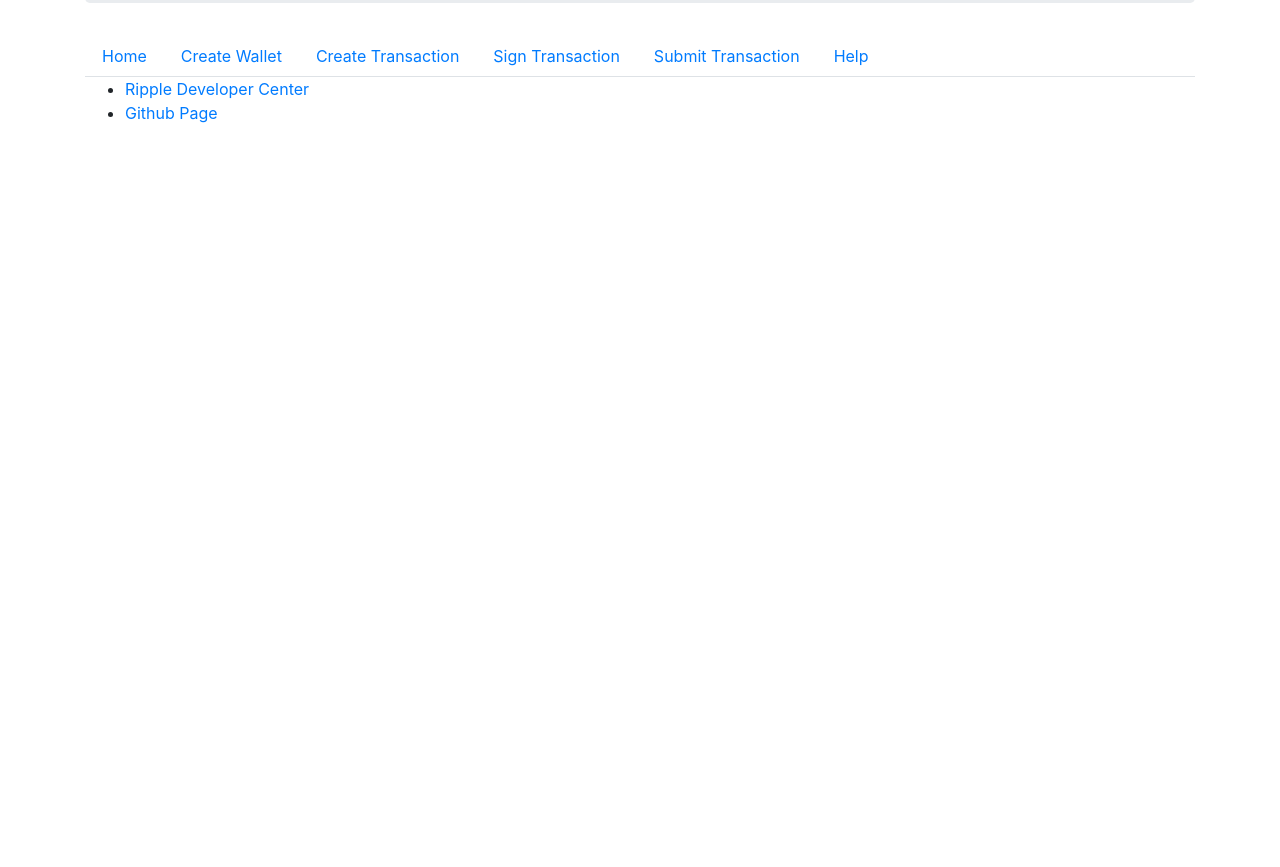
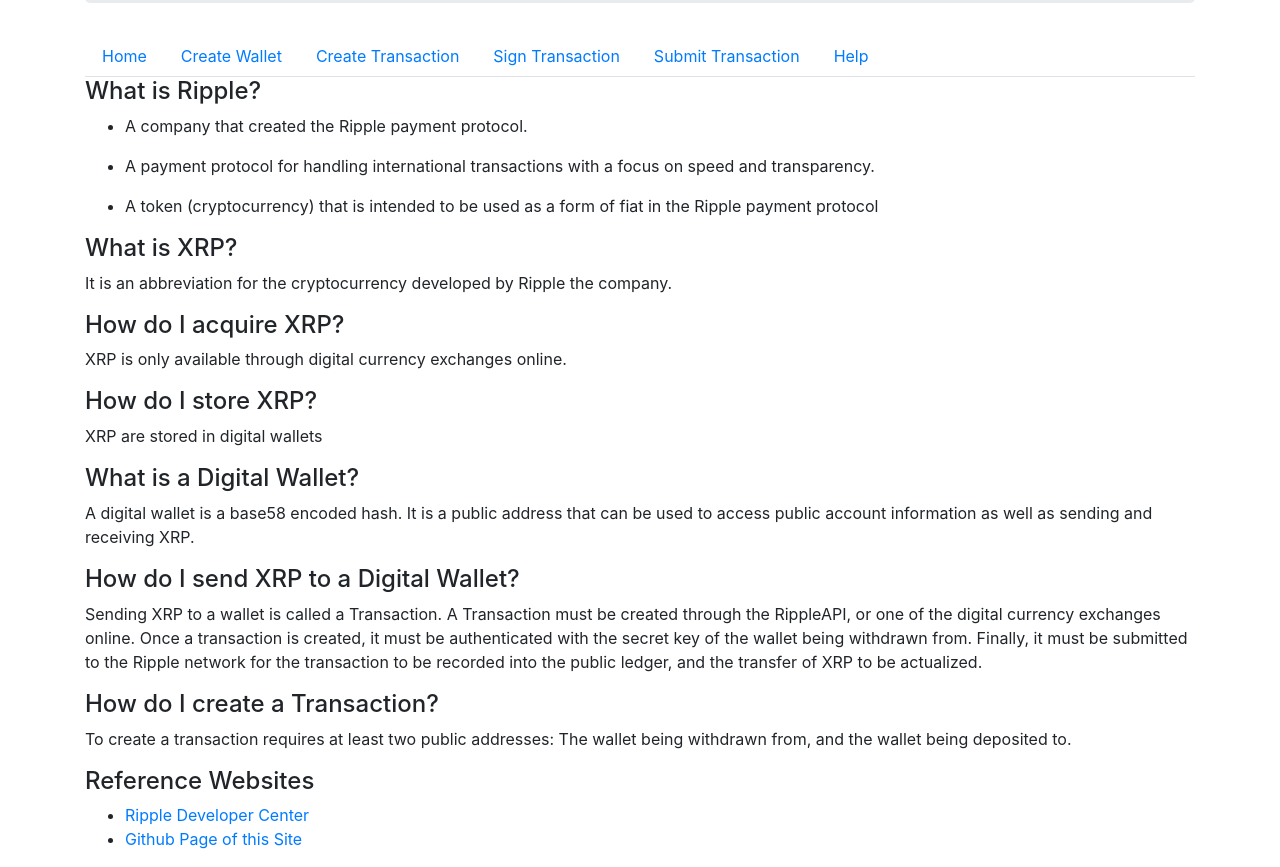
Before and after one commit to ALonelyTower/ripple_website, a plain HTML site: page help.html in a window 1280 px wide. Shown: the part 181-1048 px from the top of the page. Before the commit the page ends 800 px from the top, so only its background shows below. Drawn offline with nearby package versions, Linux system fonts and the light colour scheme; files that its build step writes are made by us from their sources; files whose address does not match are found by name.

Commit message:
Include flavor text for referencing Ripple.

```diff
--- a/help.html
+++ b/help.html
@@ -12,12 +12,45 @@
     <script src="js/bootstrap.min.js"></script>
     <script src="ripple.js"></script>
     <div class="container">
+        <h4>What is Ripple?</h4>
+        <ul>
+            <li>
+                <p>A company that created the Ripple payment protocol.</p>
+            </li>
+            <li>
+                <p>A payment protocol for handling international transactions with a focus on speed and transparency.</p>
+            </li>
+            <li>
+                <p>A token (cryptocurrency) that is intended to be used as a form of fiat in the Ripple payment protocol</p>
+            </li>
+        </ul>
+    </div>
+    <div class="container">
+        <h4>What is XRP?</h4>
+        <p>It is an abbreviation for the cryptocurrency developed by Ripple the company.</p>
+    </div>
+    <div class="container">
+        <h4>How do I acquire XRP?</h4>
+        <p>XRP is only available through digital currency exchanges online.</p>
+    </div>
+    <div class="container">
+        <h4>How do I store XRP?</h4>
+        <p>XRP are stored in digital wallets</p>
+        <h4>What is a Digital Wallet?</h4>
+        <p>A digital wallet is a base58 encoded hash.  It is a public address that can be used to access public account information as well as sending and receiving XRP.
+        <h4>How do I send XRP to a Digital Wallet?</h4>
+        <p>Sending XRP to a wallet is called a Transaction.  A Transaction must be created through the RippleAPI, or one of the digital currency exchanges online.  Once a transaction is created, it must be authenticated with the secret key of the wallet being withdrawn from.  Finally, it must be submitted to the Ripple network for the transaction to be recorded into the public ledger, and the transfer of XRP to be actualized.</p>
+        <h4>How do I create a Transaction?</h4>
+        <p>To create a transaction requires at least two public addresses:  The wallet being withdrawn from, and the wallet being deposited to.</p>
+    </div>
+    <div class="container">
+        <h4>Reference Websites</h4>
         <ul>
             <li>
                 <a href="https://ripple.com/build/">Ripple Developer Center</a>
             </li>
             <li>
-                <a href="https://github.com/Zenarim/ripple_website">Github Page</a>
+                <a href="https://github.com/Zenarim/ripple_website">Github Page of this Site</a>
             </li>
         </ul>
     </div>
```
Also changed, not shown: index.html (+11 -0 lines).
